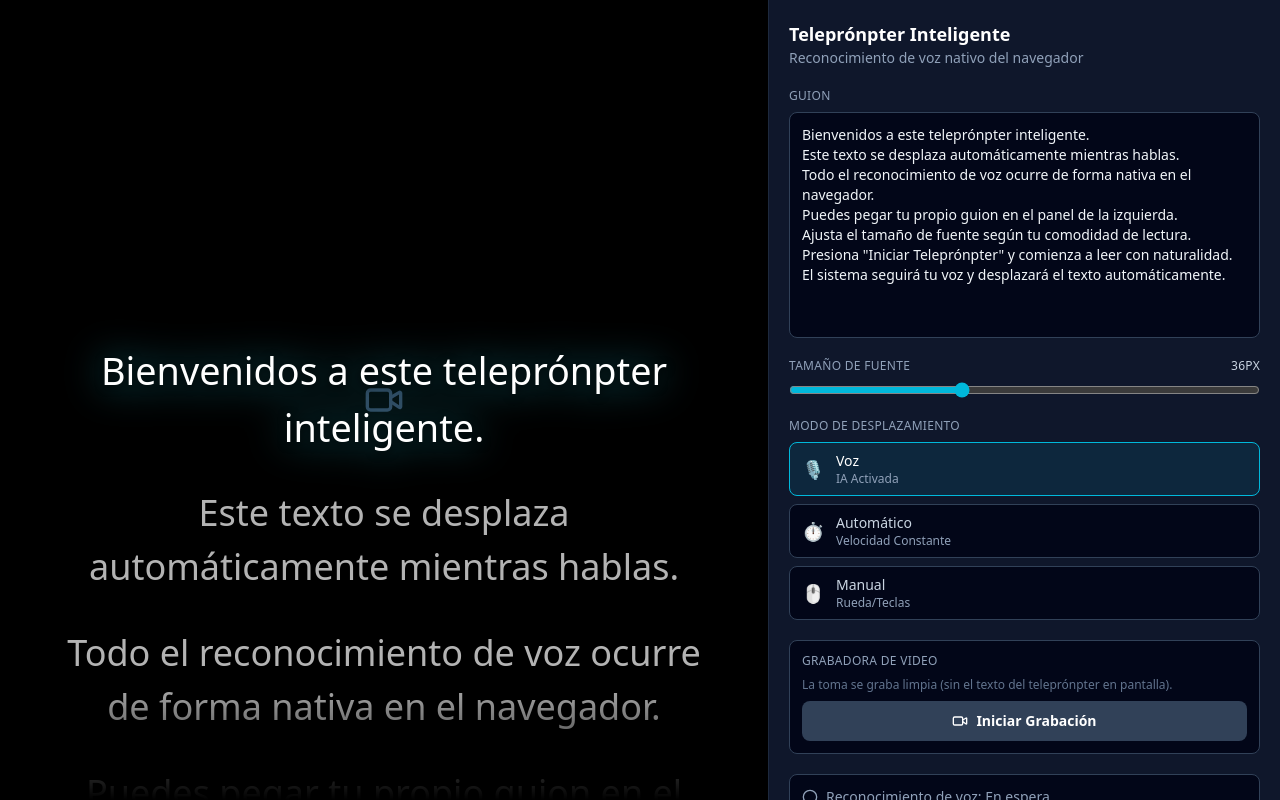
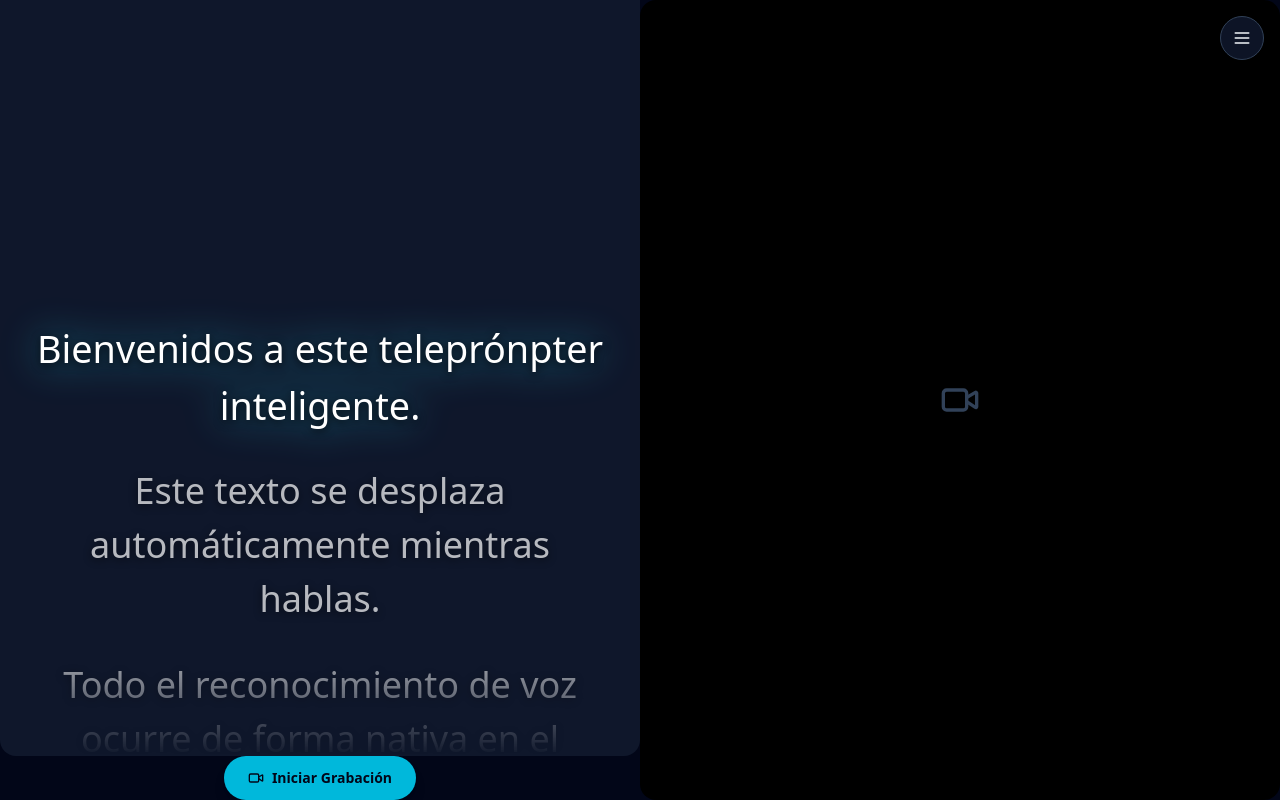
Before and after one commit to juant23273526-svg/teleprompter3406, a React (Vite) app: page / in a window 1280 px wide. Built offline with nearby package versions, Linux system fonts and the light colour scheme.

Commit message:
refactor to CSS grid split layout with top prompter alignment and hamburger drawer menu

```diff
--- a/src/App.tsx
+++ b/src/App.tsx
@@ -1,4 +1,4 @@
-import { Video } from 'lucide-react'
+import { Menu, Square, Video, X } from 'lucide-react'
 import { useCallback, useEffect, useMemo, useRef, useState } from 'react'
 import { ControlPanel } from './components/ControlPanel'
 import { PrompterScreen } from './components/PrompterScreen'
@@ -43,6 +43,9 @@ export default function App() {
   // voz (micrófono escuchando) como para el modo automático (motor de
   // scroll corriendo). En modo manual no se usa: no hay proceso que iniciar.
   const [isActive, setIsActive] = useState(false)
+  // Drawer de ajustes (guion, velocidad, tamaño de letra): flotante, activado
+  // por el botón de hamburguesa; nunca ocupa espacio fijo en el layout.
+  const [isMenuOpen, setIsMenuOpen] = useState(false)
 
   const lines = useMemo(() => script.split('\n'), [script])
 
@@ -88,6 +91,14 @@ export default function App() {
     discardPreview,
   } = useVideoRecorder()
   const isRecording = recorderStatus === 'recording'
+
+  // Al iniciar a grabar, cierra el drawer de ajustes automáticamente para
+  // dejar la pantalla limpia (teleprónpter + cámara a la vista).
+  useEffect(() => {
+    if (isRecording) {
+      setIsMenuOpen(false)
+    }
+  }, [isRecording])
 
   const scrollContainerRef = useRef<HTMLDivElement>(null)
 
@@ -203,41 +214,14 @@ export default function App() {
   }, [scrollMode, isActive])
 
   return (
-    <div className="flex h-screen w-screen flex-col overflow-hidden bg-slate-950 text-slate-100 landscape:flex-row">
-      {/* Stage: 60% superior en vertical (portrait) / 60% izquierdo en
-          horizontal (landscape). El <video> queda montado siempre (nunca
-          condicionado a isRecording), así el MediaStream de getUserMedia
-          nunca se degrada a solo audio por perder su elemento de destino.
-          MediaRecorder graba directo del MediaStream que devuelve
-          getUserMedia (streamRef en useVideoRecorder.ts) — nunca lee este
-          <video>, que es solo la vista previa en pantalla — así que no hay
-          nada que "capturar por canvas": eso solo agregaría un dibujado por
-          frame en el hilo principal, justo lo que causa el congelamiento
-          que se busca evitar. */}
-      <div className="relative h-[60vh] w-full shrink-0 overflow-hidden bg-black landscape:h-full landscape:w-[60%]">
-        <video
-          ref={videoPreviewRef}
-          muted
-          playsInline
-          autoPlay
-          className="pointer-events-none absolute inset-0 z-0 h-full w-full object-cover will-change-transform"
-          style={{
-            // Capa de composición propia, aislada de la del overlay con
-            // scroll (ver PrompterScreen.tsx): aunque ambos son "hermanos" en
-            // el DOM (no hace falta un portal para separarlos), promoverlos a
-            // capas GPU distintas evita que el compositor tenga que
-            // repintarlos juntos en cada frame de scroll.
-            transform: 'translateZ(0)',
-            WebkitTransform: 'translateZ(0)',
-          }}
-        />
-
-        {!isRecording && (
-          <div className="pointer-events-none absolute inset-0 z-[1] flex items-center justify-center text-slate-700">
-            <Video className="h-10 w-10" />
-          </div>
-        )}
-
+    // .app-grid (index.css): 3 franjas apiladas en vertical (prompter 35vh /
+    // camera 55vh / actions 10vh) y 2 columnas en horizontal (prompter+actions
+    // a la izquierda, camera a todo el alto a la derecha). El teleprónpter y
+    // el <video> son módulos de DOM separados a propósito (nunca uno encima
+    // del otro) para que Safari/iOS no tenga que componerlos en la misma capa
+    // durante grabaciones largas.
+    <div className="app-grid overflow-hidden bg-slate-950 text-slate-100">
+      <div className="app-grid-prompter overflow-hidden rounded-b-2xl bg-slate-900">
         <PrompterScreen
           lines={lines}
           currentIndex={currentIndex}
@@ -248,8 +232,84 @@ export default function App() {
         />
       </div>
 
-      {/* 40% inferior (portrait) / derecho (landscape): controles fijos,
-          siempre visibles, sin drawer ni botón para ocultarlos. */}
+      {/* Módulo de cámara: contiene únicamente la vista previa limpia de la
+          cámara, sin el texto del teleprónpter superpuesto. El <video> queda
+          montado siempre (nunca condicionado a isRecording), así el
+          MediaStream de getUserMedia nunca se degrada a solo audio por
+          perder su elemento de destino. MediaRecorder graba directo de ese
+          MediaStream (streamRef en useVideoRecorder.ts) — nunca lee este
+          <video>, que es solo la vista previa en pantalla —, así que no hay
+          nada que "capturar por canvas": eso solo agregaría un dibujado por
+          frame en el hilo principal, justo lo que causa el congelamiento que
+          se busca evitar. */}
+      <div className="app-grid-camera relative overflow-hidden rounded-2xl bg-black">
+        <video
+          ref={videoPreviewRef}
+          muted
+          playsInline
+          autoPlay
+          className="pointer-events-none absolute inset-0 z-0 h-full w-full object-cover will-change-transform"
+          style={{
+            // Capa de composición propia, aislada de la del contenedor con
+            // scroll del teleprónpter (que ahora ni siquiera es su vecino de
+            // DOM): promoverlo a su propia capa GPU evita que el compositor
+            // tenga que repintarlo junto con el resto de la interfaz.
+            transform: 'translateZ(0)',
+            WebkitTransform: 'translateZ(0)',
+          }}
+        />
+
+        {!isRecording && (
+          <div className="pointer-events-none absolute inset-0 flex items-center justify-center text-slate-700">
+            <Video className="h-10 w-10" />
+          </div>
+        )}
+      </div>
+
+      {/* Módulo de acciones: el botón principal de grabación, siempre a la
+          vista sin importar si el drawer de ajustes está abierto o no. */}
+      <div className="app-grid-actions flex flex-col items-center justify-center gap-1.5 px-4">
+        {recorderError && <p className="text-center text-[11px] text-red-400">{recorderError}</p>}
+        <button
+          type="button"
+          onClick={isRecording ? stopRecording : startRecording}
+          className={[
+            'flex items-center justify-center gap-2 rounded-full px-6 py-3 text-sm font-semibold shadow-lg transition',
+            isRecording ? 'bg-red-500 text-white hover:bg-red-400' : 'bg-cyan-500 text-slate-950 hover:bg-cyan-400',
+          ].join(' ')}
+        >
+          {isRecording ? (
+            <>
+              <Square className="h-4 w-4" />
+              Detener Grabación
+            </>
+          ) : (
+            <>
+              <Video className="h-4 w-4" />
+              Iniciar Grabación
+            </>
+          )}
+        </button>
+      </div>
+
+      {/* Menú de hamburguesa flotante: siempre por encima de todo (z-50). El
+          drawer de ajustes (z-40) que despliega es un overlay, nunca ocupa
+          espacio fijo en el grid de arriba. */}
+      <button
+        type="button"
+        onClick={() => setIsMenuOpen((open) => !open)}
+        aria-label={isMenuOpen ? 'Cerrar menú de ajustes' : 'Abrir menú de ajustes'}
+        className="fixed right-4 top-4 z-50 flex h-11 w-11 items-center justify-center rounded-full border border-slate-700 bg-slate-900/90 text-slate-100 shadow-lg backdrop-blur transition hover:bg-slate-800"
+      >
+        {isMenuOpen ? <X className="h-5 w-5" /> : <Menu className="h-5 w-5" />}
+      </button>
+
+      {isMenuOpen && (
+        <div
+          className="fixed inset-0 z-40 flex justify-end bg-black/50"
+          onClick={() => setIsMenuOpen(false)}
+        >
+          <div className="h-full w-full max-w-sm shadow-2xl" onClick={(event) => event.stopPropagation()}>
             <ControlPanel
               script={script}
               onScriptChange={setScript}
@@ -266,11 +326,10 @@ export default function App() {
               onScrollModeChange={handleScrollModeChange}
               autoScrollSpeed={autoScrollSpeed}
               onAutoScrollSpeedChange={setAutoScrollSpeed}
-        isRecording={isRecording}
-        recorderError={recorderError}
-        onStartRecording={startRecording}
-        onStopRecording={stopRecording}
             />
+          </div>
+        </div>
+      )}
 
       {previewBlob && previewMimeType && (
         <VideoPreviewModal
--- a/src/components/ControlPanel.tsx
+++ b/src/components/ControlPanel.tsx
@@ -1,4 +1,4 @@
-import { AlertTriangle, Circle, Mic, MicOff, Play, RotateCcw, Square, Video } from 'lucide-react'
+import { AlertTriangle, Circle, Mic, MicOff, Play, RotateCcw, Square } from 'lucide-react'
 import { memo } from 'react'
 import type { ComponentType } from 'react'
 import type { SpeechRecognitionStatus } from '../hooks/useSpeechRecognition'
@@ -20,10 +20,6 @@ interface ControlPanelProps {
   onScrollModeChange: (mode: ScrollMode) => void
   autoScrollSpeed: number
   onAutoScrollSpeedChange: (speed: number) => void
-  isRecording: boolean
-  recorderError: string | null
-  onStartRecording: () => void
-  onStopRecording: () => void
 }
 
 const SPEECH_STATUS_CONFIG: Record<
@@ -70,10 +66,6 @@ export const ControlPanel = memo(function ControlPanel({
   onScrollModeChange,
   autoScrollSpeed,
   onAutoScrollSpeedChange,
-  isRecording,
-  recorderError,
-  onStartRecording,
-  onStopRecording,
 }: ControlPanelProps) {
   const status = SPEECH_STATUS_CONFIG[speechStatus]
   const StatusIcon = status.Icon
@@ -83,10 +75,10 @@ export const ControlPanel = memo(function ControlPanel({
   const canToggleActive = scrollMode === 'voice' || scrollMode === 'auto'
 
   return (
-    // 40% inferior (portrait) / derecho (landscape) de la pantalla, siempre
-    // visible y con scroll propio: sin drawer que ocultar ni botón de cerrar,
-    // así el <video> del stage nunca pierde foco ni se desmonta.
-    <aside className="flex h-[40vh] w-full shrink-0 flex-col gap-5 overflow-y-auto border-t border-slate-800 bg-slate-900 p-5 landscape:h-full landscape:w-[40%] landscape:border-l landscape:border-t-0">
+    // Contenido del drawer de ajustes: App.tsx es quien lo posiciona flotando
+    // (fixed) y lo muestra/oculta con el menú de hamburguesa; este panel solo
+    // necesita llenar ese contenedor con su propio scroll.
+    <aside className="flex h-full w-full flex-col gap-5 overflow-y-auto bg-slate-900 p-5">
       <div>
         <h1 className="text-lg font-semibold text-white">Teleprónpter Inteligente</h1>
         <p className="text-sm text-slate-400">Reconocimiento de voz nativo del navegador</p>
@@ -173,45 +165,6 @@ export const ControlPanel = memo(function ControlPanel({
         )}
       </div>
 
-      <div className="flex flex-col gap-2 rounded-lg border border-slate-700 bg-slate-950 p-3">
-        <span className="text-xs font-medium uppercase tracking-wide text-slate-400">Grabadora de video</span>
-        <p className="text-xs text-slate-500">
-          {isRecording
-            ? 'Cámara en vivo arriba mientras grabas.'
-            : 'La toma se graba limpia (sin el texto del teleprónpter en pantalla).'}
-        </p>
-
-        {isRecording && (
-          <span className="flex w-fit items-center gap-1 rounded bg-red-500/10 px-1.5 py-0.5 text-[10px] font-semibold text-red-400">
-            <span className="h-1.5 w-1.5 animate-pulse rounded-full bg-red-500" />
-            REC
-          </span>
-        )}
-
-        {recorderError && <p className="text-xs text-red-400">{recorderError}</p>}
-
-        <button
-          type="button"
-          onClick={isRecording ? onStopRecording : onStartRecording}
-          className={[
-            'flex items-center justify-center gap-2 rounded-lg px-4 py-2.5 text-sm font-semibold transition',
-            isRecording ? 'bg-red-500 text-white hover:bg-red-400' : 'bg-slate-700 text-white hover:bg-slate-600',
-          ].join(' ')}
-        >
-          {isRecording ? (
-            <>
-              <Square className="h-4 w-4" />
-              Detener Grabación
-            </>
-          ) : (
-            <>
-              <Video className="h-4 w-4" />
-              Iniciar Grabación
-            </>
-          )}
-        </button>
-      </div>
-
       <div className={`rounded-lg border border-slate-700 bg-slate-950 p-3 transition-opacity ${isVoiceMode ? '' : 'opacity-50'}`}>
         <div className="flex items-center gap-2 text-sm font-medium">
           <StatusIcon className={`h-4 w-4 ${status.className}`} />
--- a/src/components/PrompterScreen.tsx
+++ b/src/components/PrompterScreen.tsx
@@ -78,14 +78,14 @@ export const PrompterScreen = memo(function PrompterScreen({
   }
 
   return (
-    // Overlay del teleprónpter: llena por completo (absolute inset-0, w-full,
-    // h-full) el recuadro del <video> de cámara (z-0) dentro del stage que
-    // arma App.tsx, con fondo 100% transparente — sin tarjeta, blur ni bg
-    // oscuro — para máxima visibilidad de la cámara detrás del texto.
+    // Llena su propio módulo (la franja/columna "prompter" del grid que arma
+    // App.tsx) sin superponerse al <video>: son dos elementos de DOM
+    // físicamente separados, no una capa flotando encima de otra, para que
+    // Safari/iOS no tenga que componerlos juntos durante grabaciones largas.
     <div
       ref={scrollContainerRef}
       tabIndex={0}
-      className="absolute inset-0 z-10 h-full w-full overflow-y-auto bg-transparent outline-none will-change-transform"
+      className="h-full w-full overflow-y-auto bg-transparent outline-none will-change-transform"
       style={{
         WebkitMaskImage: READING_WINDOW_MASK,
         maskImage: READING_WINDOW_MASK,
--- a/src/index.css
+++ b/src/index.css
@@ -26,3 +26,49 @@ body {
   background-color: rgb(51 65 85);
   border-radius: 9999px;
 }
+
+/*
+ * Distribución principal de la app: teleprónpter, cámara y acciones de
+ * grabación como 3 módulos de DOM físicamente separados (nunca superpuestos)
+ * para que Safari/iOS no tenga que componer el <video> junto con el scroll
+ * del texto en la misma capa durante grabaciones largas.
+ *
+ * En vertical (portrait) se apilan en 3 franjas de alto fijo. En horizontal
+ * (landscape) se reagrupan en 2 columnas: la izquierda combina teleprónpter
+ * (arriba) + acciones (abajo), la derecha es la cámara a todo el alto. Ese
+ * reagrupamiento (mismos 3 módulos, distinta jerarquía visual) es lo que
+ * pide usar grid-template-areas en vez de un simple flexbox con `order`.
+ */
+.app-grid {
+  display: grid;
+  height: 100vh;
+  width: 100vw;
+  grid-template-columns: 1fr;
+  grid-template-rows: 35vh 55vh 10vh;
+  grid-template-areas:
+    'prompter'
+    'camera'
+    'actions';
+}
+
+@media (orientation: landscape) {
+  .app-grid {
+    grid-template-columns: 1fr 1fr;
+    grid-template-rows: 1fr auto;
+    grid-template-areas:
+      'prompter camera'
+      'actions camera';
+  }
+}
+
+.app-grid-prompter {
+  grid-area: prompter;
+}
+
+.app-grid-camera {
+  grid-area: camera;
+}
+
+.app-grid-actions {
+  grid-area: actions;
+}
```
Lines whose indentation alone changed are shown as unchanged.
